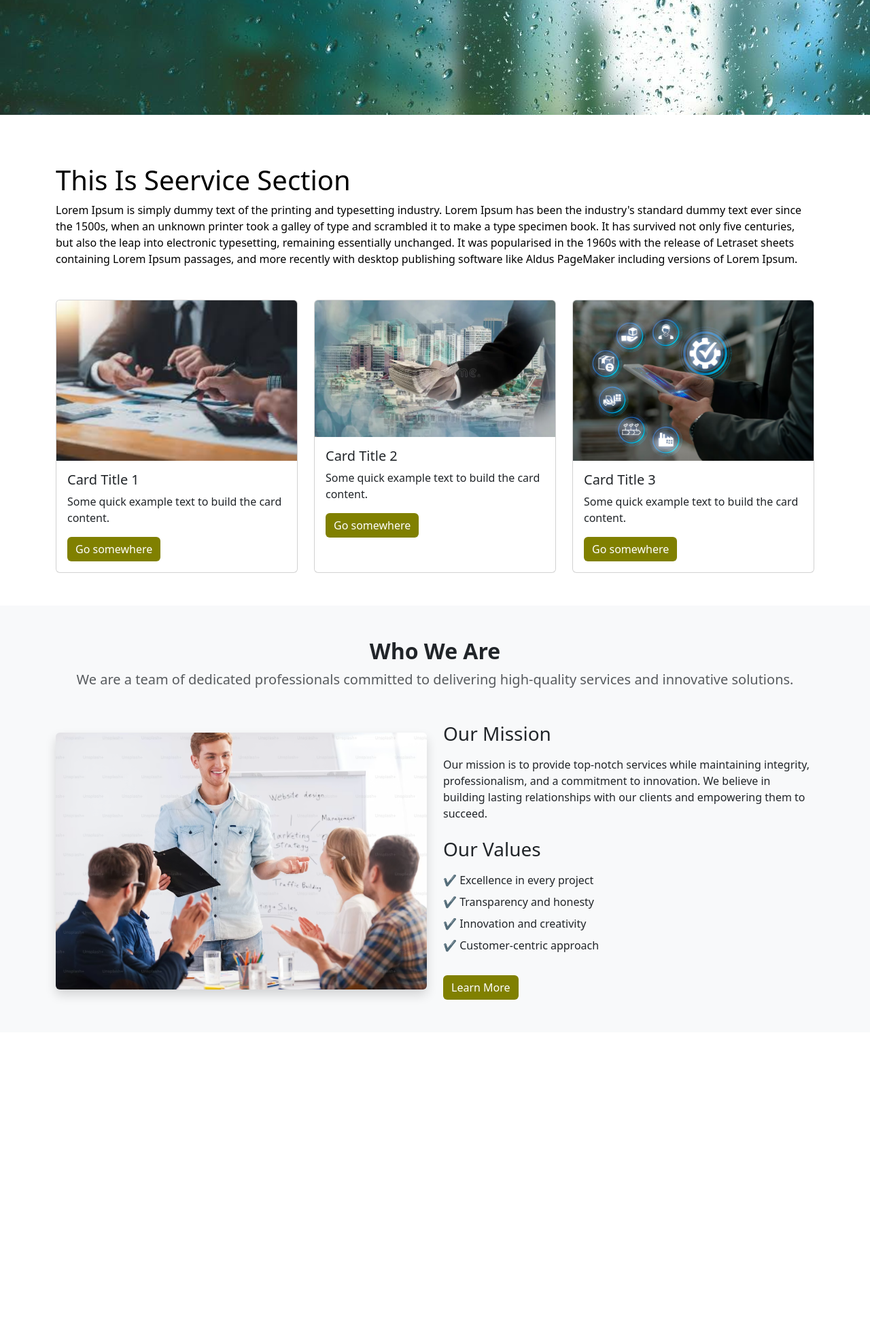
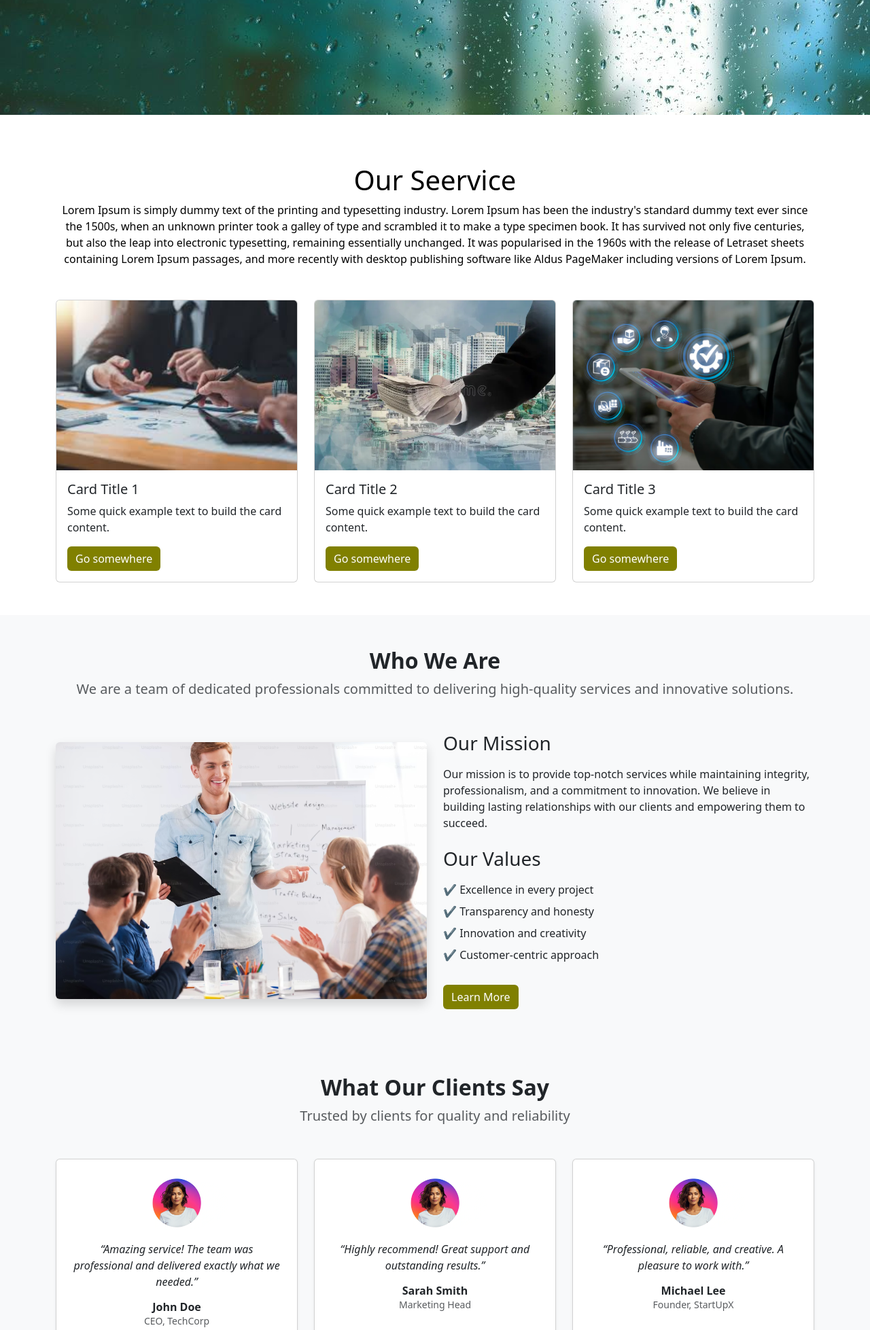
Before and after one commit to dhanparkash/python_blog, a Flask app: page / in a window 1280 px wide. Shown: the part 411-2368 px from the top of the page at 68% size. Before the commit the page ends 1883 px from the top, so only its background shows below. Run offline with Flask 3, Linux system fonts and the light colour scheme.

Commit message:
adding client testimonial section in home page

```diff
--- a/app.py
+++ b/app.py
@@ -1,5 +1,5 @@
 from flask import Flask, render_template, abort
-
+from datetime import datetime
 app = Flask(__name__)
 
 # Fake blog data
--- a/static/css/style.css
+++ b/static/css/style.css
@@ -5,3 +5,8 @@
     background: olive;
     border: 0;
 }
+img.card-img-top {
+    aspect-ratio: 2/1;
+    height: 250px;
+    object-fit: cover;
+}
--- a/templates/base.html
+++ b/templates/base.html
@@ -45,6 +45,50 @@
 
     {% block content %}{% endblock %}
 
+<!-- Footer -->
+<footer class="bg-dark text-white pt-5">
+    <div class="container">
+        <div class="row">
+
+            <!-- About -->
+            <div class="col-md-4 mb-4">
+                <h5 class="fw-bold">My Blog</h5>
+                <p class="text-muted">
+                    We share insightful articles, tutorials, and updates to help you learn and grow.
+                </p>
+            </div>
+
+            <!-- Quick Links -->
+            <div class="col-md-4 mb-4">
+                <h5 class="fw-bold">Quick Links</h5>
+                <ul class="list-unstyled">
+                    <li><a href="/" class="text-white text-decoration-none">Home</a></li>
+                    <li><a href="/blog" class="text-white text-decoration-none">Blog</a></li>
+                    <li><a href="/about" class="text-white text-decoration-none">About</a></li>
+                    <li><a href="/contact" class="text-white text-decoration-none">Contact</a></li>
+                </ul>
+            </div>
+
+            <!-- Contact -->
+            <div class="col-md-4 mb-4">
+                <h5 class="fw-bold">Contact Us</h5>
+                <p class="mb-1">📧 info@myblog.com</p>
+                <p class="mb-1">📞 +91 98765 43210</p>
+                <p>📍 India</p>
+            </div>
+
+        </div>
+
+        <hr class="border-secondary">
+
+        <!-- Copyright -->
+        <div class="text-center pb-3">
+            <small class="text-white">
+                © {{ year if year else "2025" }} My Blog. All Rights Reserved.
+            </small>
+        </div>
+    </div>
+</footer>
 
 <script src="https://cdn.jsdelivr.net/npm/bootstrap@5.3.3/dist/js/bootstrap.bundle.min.js"></script>
 </body>
--- a/templates/home.html
+++ b/templates/home.html
@@ -7,8 +7,8 @@
 </div>
 </div>
 <div class="service-section">
-  <div class="container mt-4 text-black pt-5 pb-0">
-     <h2 class="fs-1">This Is Seervice Section</h2>
+  <div class="container mt-4 text-black pt-5 pb-0 text-center">
+     <h2 class="fs-1">Our Seervice</h2>
      <p>Lorem Ipsum is simply dummy text of the printing and typesetting industry. Lorem Ipsum has been the industry's standard dummy text ever since the 1500s, when an unknown printer took a galley of type and scrambled it to make a type specimen book. It has survived not only five centuries, but also the leap into electronic typesetting, remaining essentially unchanged. It was popularised in the 1960s with the release of Letraset sheets containing Lorem Ipsum passages, and more recently with desktop publishing software like Aldus PageMaker including versions of Lorem Ipsum.</p>
 </div>
 <div class="container my-5">
@@ -85,5 +85,66 @@
         </div>
     </div>
 </section>
+<!-- Client Testimonials Section -->
+<section class="py-5 bg-light">
+    <div class="container">
+
+        <!-- Section Header -->
+        <div class="text-center mb-5">
+            <h2 class="fw-bold">What Our Clients Say</h2>
+            <p class="text-muted fs-5">Trusted by clients for quality and reliability</p>
+        </div>
+
+        <!-- Testimonials -->
+        <div class="row g-4">
+
+            <!-- Testimonial 1 -->
+            <div class="col-md-4">
+                <div class="card h-100 shadow-sm text-center p-4">
+                    <img src="{{ url_for('static', filename='images/round_profile.webp') }}"
+                         class="rounded-circle mx-auto mb-3"
+                         width="auto" height="80"
+                         alt="Client 1">
+                    <p class="fst-italic">
+                        “Amazing service! The team was professional and delivered exactly what we needed.”
+                    </p>
+                    <h6 class="fw-bold mb-0">John Doe</h6>
+                    <small class="text-muted">CEO, TechCorp</small>
+                </div>
+            </div>
+
+            <!-- Testimonial 2 -->
+            <div class="col-md-4">
+                <div class="card h-100 shadow-sm text-center p-4">
+                    <img src="{{ url_for('static', filename='images/round_profile.webp') }}"
+                         class="rounded-circle mx-auto mb-3"
+                         width="auto" height="80"
+                         alt="Client 2">
+                    <p class="fst-italic">
+                        “Highly recommend! Great support and outstanding results.”
+                    </p>
+                    <h6 class="fw-bold mb-0">Sarah Smith</h6>
+                    <small class="text-muted">Marketing Head</small>
+                </div>
+            </div>
+
+            <!-- Testimonial 3 -->
+            <div class="col-md-4">
+                <div class="card h-100 shadow-sm text-center p-4">
+                    <img src="{{ url_for('static', filename='images/round_profile.webp') }}"
+                         class="rounded-circle mx-auto mb-3"
+                         width="auto" height="80"
+                         alt="Client 3">
+                    <p class="fst-italic">
+                        “Professional, reliable, and creative. A pleasure to work with.”
+                    </p>
+                    <h6 class="fw-bold mb-0">Michael Lee</h6>
+                    <small class="text-muted">Founder, StartUpX</small>
+                </div>
+            </div>
+
+        </div>
+    </div>
+</section>
 
 {% endblock %}
```
Also changed, not shown: static/images/round_profile.webp (added).
